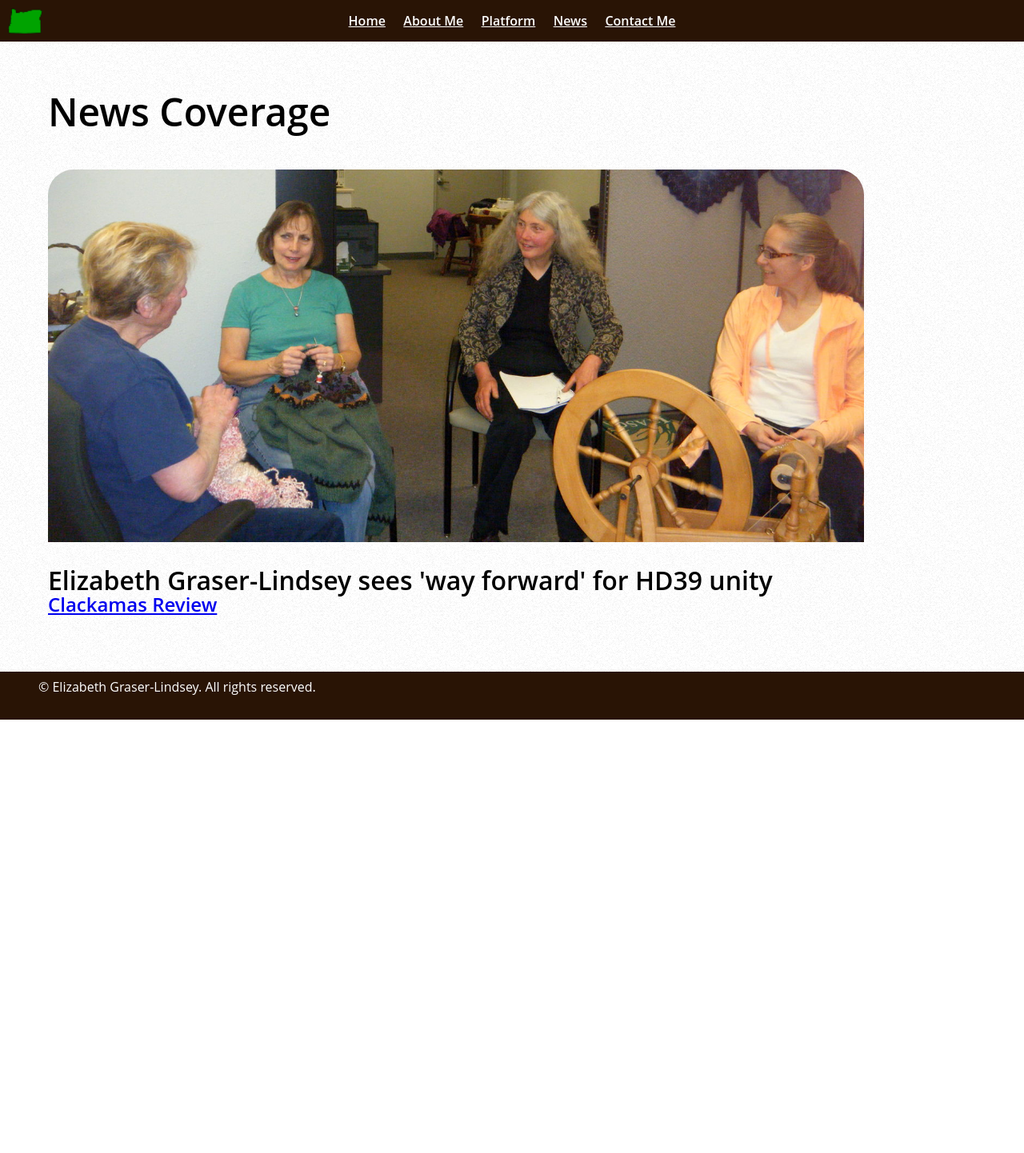
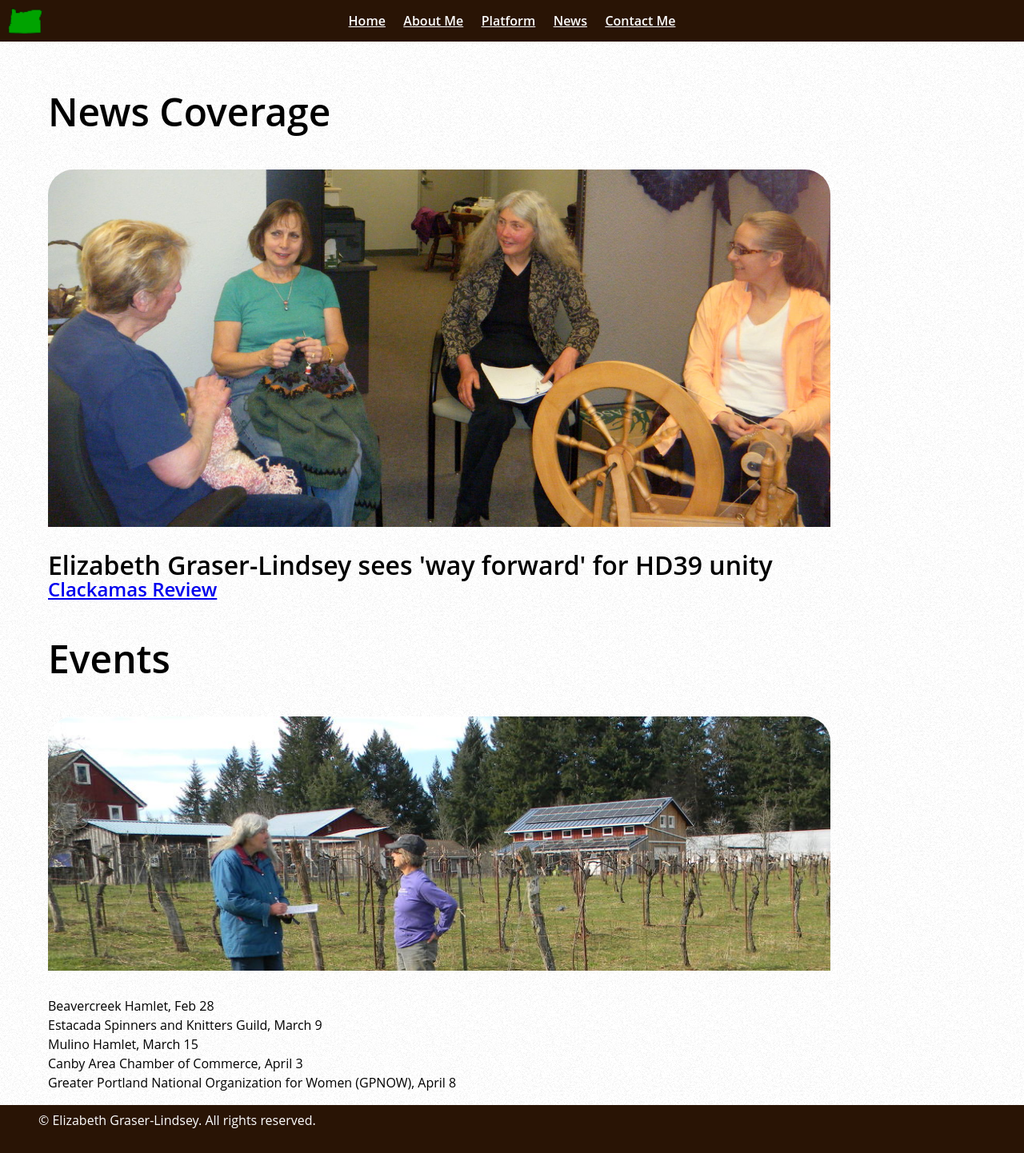
Before and after one commit to RagingRoosevelt/elizabeth4oregon.com, a Jekyll site: the page built from news.md, in a window 1280 px wide. Shown: the whole page at 80% size. Built offline with Jekyll 4.4.1, drawn with Linux system fonts in a browser that asks for light colours; before the commit the page ends 900 px from its top, so only the background shows below that.

Commit message:
updated layout, image, spelling, events

```diff
--- a/_layouts/test.html
+++ b/_layouts/test.html
@@ -4,7 +4,7 @@
 	<head>
 		<title>{% if page.title %}{{ page.title }}{% else %}{{ site.title }}{% endif %}</title>
         <meta name="description" content="{% if page.description %}{{ page.description }}{% else %}{{ site.description}}{% endif %}"/>
-        <meta name="keywords" content="topics: Politics, socialTag: Elizabeth, Elizabeth Graser-Lindsey, Oregon, Bill Kennemer, Verne Duncan, Alan Olsen, entities: Elizabeth, Elizabeth Graser-Lindsey, Seth Rydmark, Democratic candidate, Ken Kraft, Attorney, Julie Parrish, Mayor, Oregon City, Norma Paulus, Jim Bernard, Oregon Senate, Alan Olsen, Charles Gallia, Alice Norris, Dave Frohnmayer, County Board, general election, the primary, county commissioner and state legislator, Superintendent and Secretary of State, State Superintendent, General, Bill Kennemer, Fischers Mill, Canby City Council, Damascus, Verne Duncan, senate, Mark Hatfield, ">
+        <meta name="keywords" content="topics: Politics, socialTag: Elizabeth, Elizabeth Graser-Lindsey, Oregon, Bill Kennemer, Alan Olsen, entities: Elizabeth, Elizabeth Graser-Lindsey, Seth Rydmark, Christine Drazan, Democratic candidate, Ken Kraft, Alan Olsen, Jim Bernard, Oregon House, Charles Gallia, general election, the primary, state legislator, Fischers Mill, Oregon City, Canby, Damascus, Beavercreek, Redland, Estacada, Mulino, Boring, Eagle Creek, House District 39, senate, ">
         <meta name="google-site-verification" content="iSd4LXtcNNxC6pq9_SxIMlkWlucZpIBtbxoOjgT5MgQ" />
 		<meta charset="utf-8" />
 		<meta name="viewport" content="width=device-width, initial-scale=1" />
--- a/assets/css/test.css
+++ b/assets/css/test.css
@@ -47,7 +47,7 @@ header {
 }
 
 article {
-    padding: 1em 2ch 1em 60px;
+    padding: 1em 60px 1em 60px;
     max-width: 120ch;
     padding-bottom: 60px;
     line-height: 1.5em;
@@ -71,6 +71,9 @@ article h3 {
 article p {
     padding: 1em 2ch 1em 2ch;
     font-weight: 400;
+}
+article ul {
+    margin: 1em 0 1em 0;
 }
 
 footer {
--- a/news.md
+++ b/news.md
@@ -1,6 +1,6 @@
 ---
 layout: test
-title: Press
+title: News & Events
 description: Elizabeth Graser-Lindsey fights to preserve the heart of rural Oregon
 page_header:
 last_modified_at: 2018-03-02
@@ -9,8 +9,22 @@ extra_css: news.css
 
 <h1>News Coverage</h1>
 
-<img src="/images/spinning_guild.jpg" alt="Visiting the spinner's group in Estacada" />
+<img src="/images/spinning_guild.jpg" alt="Visiting the Estacada Spinners and Knitters Guild" title="Visiting the Estacada Spinners and Knitters Guild" />
 
 
 <h2>Elizabeth Graser-Lindsey sees 'way forward' for HD39 unity</h2>
 <h3><a href="https://portlandtribune.com/cr/24-news/385822-275281-elizabeth-graser-lindsey-sees-way-forward-for-hd39-unity">Clackamas Review</a>
+
+
+<h1>Events</h1>
+
+<img src="/images/farm.jpg" alt="Visiting Epyllion Vineyard, Beavercreek (March 10)" title="Visiting Epyllion Vineyard, Beavercreek (March 10)" />
+
+<ul>
+<li> Beavercreek Hamlet, Feb 28 </li>
+<li> Estacada Spinners and Knitters Guild, March 9 </li>
+<li> Mulino Hamlet, March 15 </li>
+<li> Canby Area Chamber of Commerce, April 3 </li>
+<li> Greater Portland National Organization for Women (GPNOW), April 8 </li>
+<!--<li> Charbanneau Candidate Forum, April 26 </li>-->
+</ul>
```
Also changed, not shown: platform.md (+1 -1 lines), images/farm.jpg (added).
